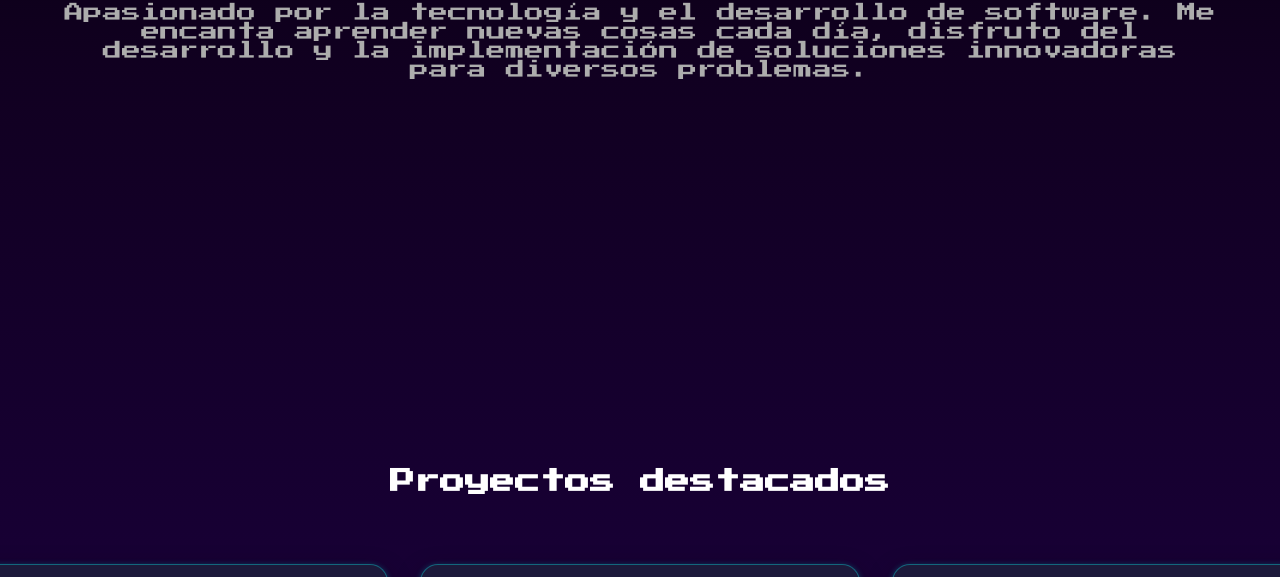
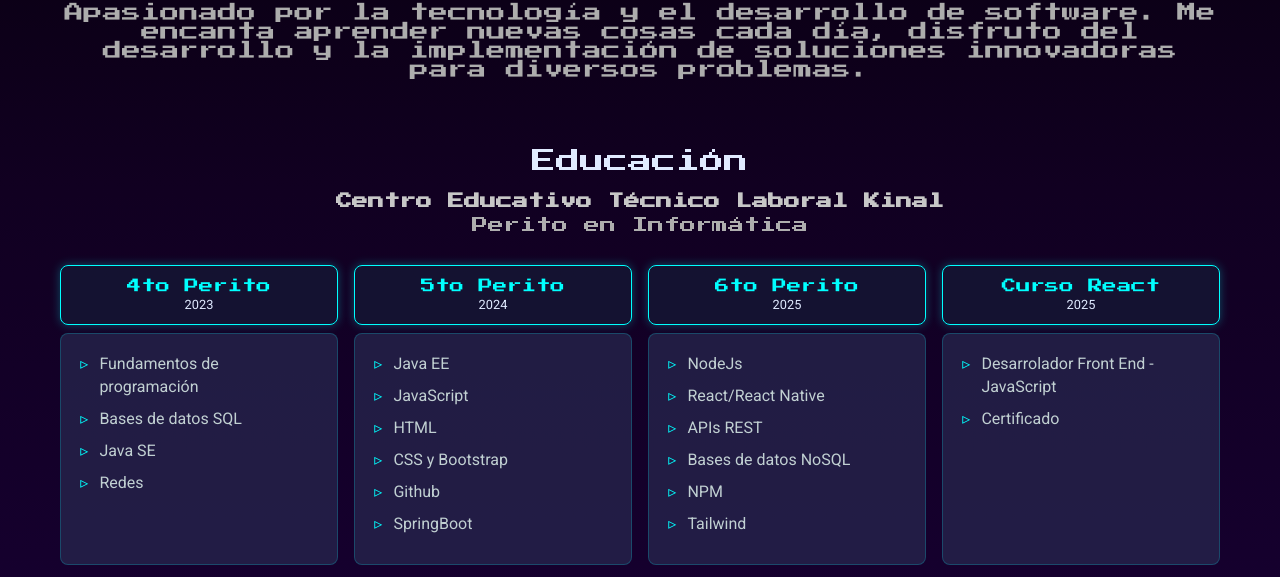
Before and after one commit to jmarroquin-2023026/Portafolio, a plain HTML site: page index.html in a window 1280 px wide. Shown: the part 451-1028 px from the top of the page. Drawn offline with Linux system fonts and the light colour scheme; grey boxes are pictures that could not be loaded.

Commit message:
Se logran mejoras al diesño, se agrega información sobre educación

```diff
--- a/css/style.css
+++ b/css/style.css
@@ -287,6 +287,8 @@ a {
     display: flex;
     flex-direction: column;
     gap: 22px;
+    height: 550px;
+    margin-top: 110px;
 }
 
 #contactForm input,
@@ -302,6 +304,7 @@ a {
     outline: none;
     transition: border 0.2s, box-shadow 0.2s;
     resize: none;
+    height: 250px;
 }
 
 #contactForm input:focus,
@@ -475,3 +478,110 @@ a {
     opacity: 1;
     transform: translateY(0);
 }
+
+
+.education-timeline {
+    display: flex;
+    justify-content: space-between;
+    gap: 1rem;
+    margin-top: 2rem;
+}
+
+.timeline-item {
+    flex: 1;
+    min-width: 0;
+    display: flex;
+    flex-direction: column;
+}
+
+.timeline-year {
+    background: rgba(20, 20, 50, 0.9);
+    color: #00ffff;
+    padding: 10px;
+    border-radius: 8px;
+    font-family: 'Press Start 2P', cursive;
+    font-size: 0.9rem;
+    text-align: center;
+    margin-bottom: 0.5rem;
+    border: 1px solid #00ffff;
+    box-shadow: 0 0 10px rgba(0, 255, 255, 0.3);
+    line-height: 1.4;
+}
+
+.timeline-year span {
+    font-family: 'Roboto', sans-serif;
+    font-size: 0.8rem;
+    color: #e0eaff;
+    display: block;
+}
+
+.timeline-content {
+    background: rgba(40, 40, 80, 0.7);
+    padding: 1.2rem;
+    border-radius: 8px;
+    border: 1px solid #00ffff33;
+    flex-grow: 1;
+    height: auto;
+}
+
+.education-skills {
+    list-style: none;
+    padding: 0;
+    margin: 0;
+}
+
+.education-skills li {
+    margin-bottom: 0.6rem;
+    color: #c1d0d2;
+    font-family: 'Roboto', sans-serif;
+    position: relative;
+    padding-left: 1.2rem;
+    font-size: 1em;
+    line-height: 1.4;
+    text-align: left;
+}
+
+.education-skills li::before {
+    content: '▹';
+    position: absolute;
+    left: 0;
+    color: #00ffff;
+}
+
+/* Responsive */
+@media (max-width: 900px) {
+    .education-timeline {
+        flex-wrap: wrap;
+    }
+
+    .timeline-item {
+        flex: 1 1 45%;
+        margin-bottom: 1rem;
+    }
+}
+
+@media (max-width: 500px) {
+    .timeline-item {
+        flex: 1 1 100%;
+    }
+}
+
+.section-title1 {
+    font-size: 1.5em;
+color: #e0eaff;
+    margin-bottom: 20px;
+    text-align: center;
+    margin-top: -70px;
+}
+
+.education-degree {
+    font-size: 1em;
+color: #aeaeae;
+    margin-bottom: 0.5rem;
+    margin-top: 0.5rem;
+}
+
+.education-school {
+    font-size: 1em;
+    color: #c7c7c7;
+}
--- a/index.html
+++ b/index.html
@@ -45,8 +45,7 @@
         <div id="sobre-mi">
             <div class="container">
                 <div>
-                    <img class="profile-image" src="/img/foto.jpg"
-                        alt="Josue Marroquín">
+                    <img class="profile-image" src="/img/foto.jpg" alt="Josue Marroquín">
                 </div>
                 <h1 class="title">Hola, soy Josue Marroquín</h1>
                 <p class="subtitle">Desarrollador Full Stack</p>
@@ -55,6 +54,68 @@
                     para diversos problemas.</p>
             </div>
         </div>
+        <div id="educacion" class="education-section">
+    <div class="container">
+        <p class="section-title1">Educación</p>
+        <div class="education-item">
+            <h3 class="education-school">Centro Educativo Técnico Laboral Kinal</h3>
+            <p class="education-degree">Perito en Informática</p>
+
+            <div class="education-timeline">
+                <div class="timeline-item">
+                    <div class="timeline-year">4to Perito<br><span>2023</span></div>
+                    <div class="timeline-content">
+                        <ul class="education-skills">
+                            <li>Fundamentos de programación</li>
+                            <li>Bases de datos SQL</li>
+                            <li>Java SE</li>
+                            <li>Redes</li>
+                        </ul>
+                    </div>
+                </div>
+
+                <div class="timeline-item">
+                    <div class="timeline-year">5to Perito<br><span>2024</span></div>
+                    <div class="timeline-content">
+                        <ul class="education-skills">
+                            <li>Java EE</li>
+                            <li>JavaScript</li>
+                            <li>HTML</li>
+                            <li>CSS y Bootstrap</li>
+                            <li>Github</li>
+                             <li>SpringBoot</li>
+                        </ul>
+                    </div>
+                </div>
+                <div class="timeline-item">
+                    <div class="timeline-year">6to Perito<br><span>2025</span></div>
+                    <div class="timeline-content">
+                        <ul class="education-skills">
+                            <li>NodeJs</li>
+                            <li>React/React Native</li>
+                            <li>APIs REST</li>
+                            <li>Bases de datos NoSQL</li>
+                            <li>NPM</li>
+                            <li>Tailwind</li>
+
+                        </ul>
+                    </div>
+                </div>
+
+                <!-- Curso React -->
+                <div class="timeline-item">
+                    <div class="timeline-year">Curso React<br><span>2025</span></div>
+                    <div class="timeline-content">
+                        <ul class="education-skills">
+                            <li>Desarrolador Front End - JavaScript</li>
+                            <li><a href="https://innova.learn.ada-school.org/certifications/682beee15399469ed776b1a0" target="_blank">Certificado</a></li>
+                        </ul>
+                    </div>
+                </div>
+            </div>
+        </div>
+    </div>
+</div>
         <div id="Proyectos" class="projects-section">
             <div class="container">
                 <h2 class="section-title">Proyectos destacados</h2>
@@ -210,11 +271,13 @@
                             <p>CSS3</p>
                         </div>
                         <div class="tech-item fade-in">
-                            <img src="https://img.icons8.com/?size=100&id=108784&format=png&color=000000" alt="JavaScript">
+                            <img src="https://img.icons8.com/?size=100&id=108784&format=png&color=000000"
+                                alt="JavaScript">
                             <p>JavaScript</p>
                         </div>
                         <div class="tech-item fade-in">
-                            <img src="https://img.icons8.com/?size=100&id=asWSSTBrDlTW&format=png&color=000000" alt="ReactJS">
+                            <img src="https://img.icons8.com/?size=100&id=asWSSTBrDlTW&format=png&color=000000"
+                                alt="ReactJS">
                             <p>React</p>
                         </div>
                         <div class="tech-item fade-in">
@@ -222,7 +285,8 @@
                             <p>Node.js</p>
                         </div>
                         <div class="tech-item fade-in">
-                            <img src="https://img.icons8.com/?size=100&id=rgPSE6nAB766&format=png&color=000000" alt="MongoDB">
+                            <img src="https://img.icons8.com/?size=100&id=rgPSE6nAB766&format=png&color=000000"
+                                alt="MongoDB">
                             <p>MySQL</p>
                         </div>
                         <div class="tech-item fade-in">
@@ -230,11 +294,13 @@
                             <p>Java</p>
                         </div>
                         <div class="tech-item fade-in">
-                            <img src="https://img.icons8.com/?size=100&id=90519&format=png&color=000000" alt="SpringBoot">
+                            <img src="https://img.icons8.com/?size=100&id=90519&format=png&color=000000"
+                                alt="SpringBoot">
                             <p>Spring Boot</p>
                         </div>
                         <div class="tech-item fade-in">
-                            <img src="https://img.icons8.com/?size=100&id=CIAZz2CYc6Kc&format=png&color=000000" alt="TailwindCSS">
+                            <img src="https://img.icons8.com/?size=100&id=CIAZz2CYc6Kc&format=png&color=000000"
+                                alt="TailwindCSS">
                             <p>Tailwind</p>
                         </div>
                         <div class="tech-item fade-in">
@@ -246,7 +312,8 @@
                             <p>GitHub</p>
                         </div>
                         <div class="tech-item fade-in">
-                            <img src="https://img.icons8.com/?size=100&id=zfHRZ6i1Wg0U&format=png&color=000000" alt="Figma">
+                            <img src="https://img.icons8.com/?size=100&id=zfHRZ6i1Wg0U&format=png&color=000000"
+                                alt="Figma">
                             <p>Figma</p>
                         </div>
                     </div>
```
